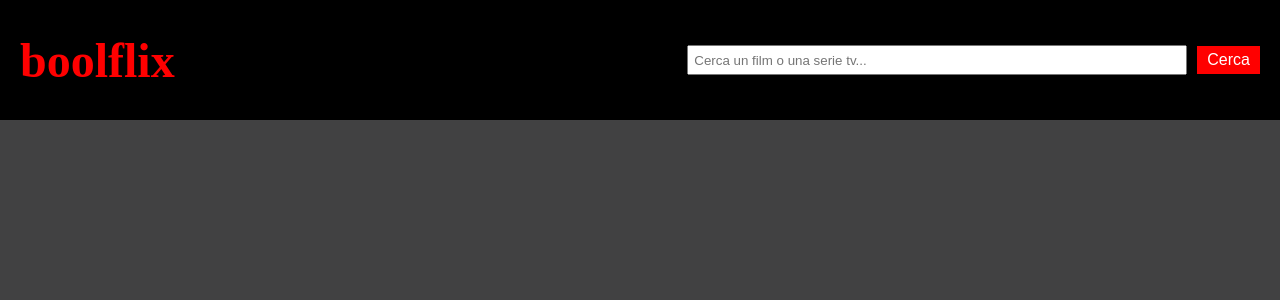
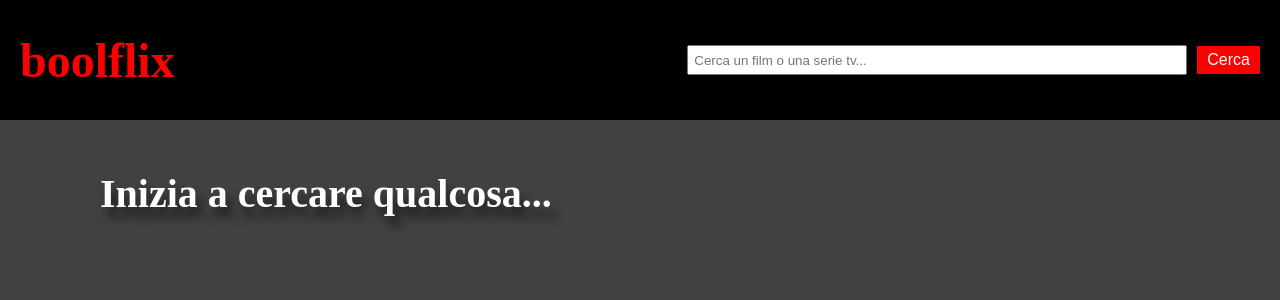
Before and after one commit to AlbertoCiuf/vue-boolflix, a Vue app: page / in a window 1280 px wide. Shown: the top 300 px of the page. Built offline with nearby package versions, Linux system fonts and the light colour scheme; a small style sheet from the web is missing.

Commit message:
aggiunto messaggio di default a pagina vuota; cliccando sul logo in alto a sinistra, la ricerca viene resettata

```diff
--- a/src/App.vue
+++ b/src/App.vue
@@ -2,6 +2,7 @@
   <div id="app">
     <Header
       @sendSearch="getSearch"
+      @resetSearch=" apiResultsMovies = [], apiResultsSeries = []"
     />
     <Main
       :resultListMovies="apiResultsMovies"
--- a/src/components/Card.vue
+++ b/src/components/Card.vue
@@ -7,7 +7,7 @@
             :src="`https://image.tmdb.org/t/p/w342${result.poster_path}`"
             :alt="`Locandina ${result.title}`"
           >
-          <h2 v-else>{{result.title}}: <p>Nessuna locandina trovata</p> </h2>
+          <h2 v-else>{{result.title}} <p>Nessuna locandina trovata</p> </h2>
         </div>
         <div class="back">
           <ul>
--- a/src/components/CardSeries.vue
+++ b/src/components/CardSeries.vue
@@ -7,7 +7,7 @@
             :src="`https://image.tmdb.org/t/p/w342${result.poster_path}`"
             :alt="`Locandina ${result.name}`"
           >
-          <h2 v-else>{{result.name}}: <p>Nessuna locandina trovata</p> </h2>
+          <h2 v-else>{{result.name}} <p>Nessuna locandina trovata</p> </h2>
         </div>
         <div class="back">
           <ul>
--- a/src/components/Header.vue
+++ b/src/components/Header.vue
@@ -1,7 +1,8 @@
 <template>
   <header>
     <div class="logo">
-      <a href="#">
+      <a href="#"
+      @click="$emit('resetSearch','')">
         <h1>boolflix</h1>
       </a>
     </div>
--- a/src/components/Main.vue
+++ b/src/components/Main.vue
@@ -1,5 +1,14 @@
 <template>
   <main>
+    <div class="wrapper">
+
+      <div class="default-msg"
+        v-if="resultListMovies.length <= 0 && resultListSeries.length <= 0"
+      >
+        <h2>Inizia a cercare qualcosa...</h2>
+      </div>
+
+      <div v-else class="content">
         <h2 v-if="resultListMovies.length > 0">Film</h2>
         <section class="film">
           <Card
@@ -16,6 +25,9 @@
             :result="item"
           />
         </section>
+      </div>
+
+    </div>
 
   </main>
 </template>
@@ -33,6 +45,9 @@ export default {
     resultListMovies: Array,
     resultListSeries: Array,
   },
+  mounted(){
+    console.log(this.resultListMovies, this.resultListSeries);
+  }
 }
 </script>
 
@@ -49,7 +64,6 @@ export default {
     }
     section.film, section.serie {
       display: flex;
-      justify-content: space-between;
       flex-wrap: wrap;
     }
   }
```
Lines whose indentation alone changed are shown as unchanged.
